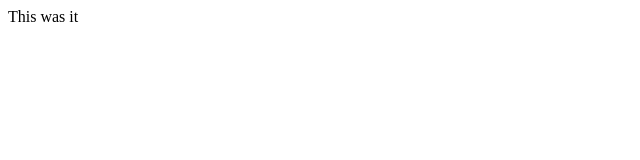
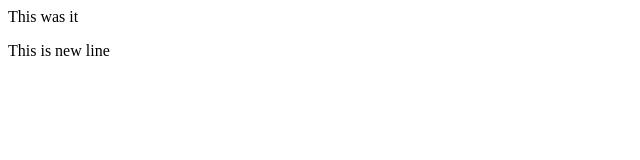
Before and after one commit to bruceka/SimpleHttpTrigger, a plain HTML site: page index.html in a window 1280 px wide. Shown: the full height of the page, 0-640 px from the left. Drawn offline with Linux system fonts and the light colour scheme.

Commit message:
Update index.html for new line
This is an extra line that was added

```diff
--- a/index.html
+++ b/index.html
@@ -1,5 +1,6 @@
 <html>
   <body>
     <p>This was it</p>
+    <P>This is new line</P>
   </body>
 </html>
```
